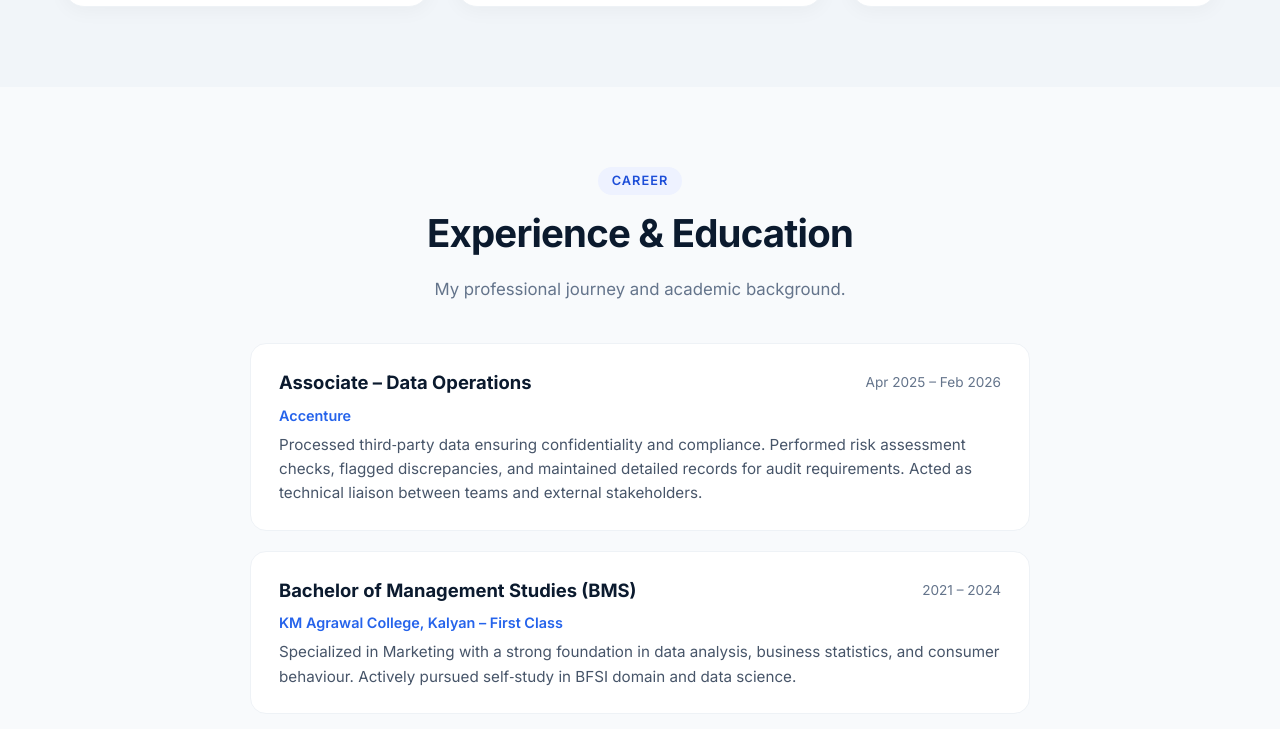
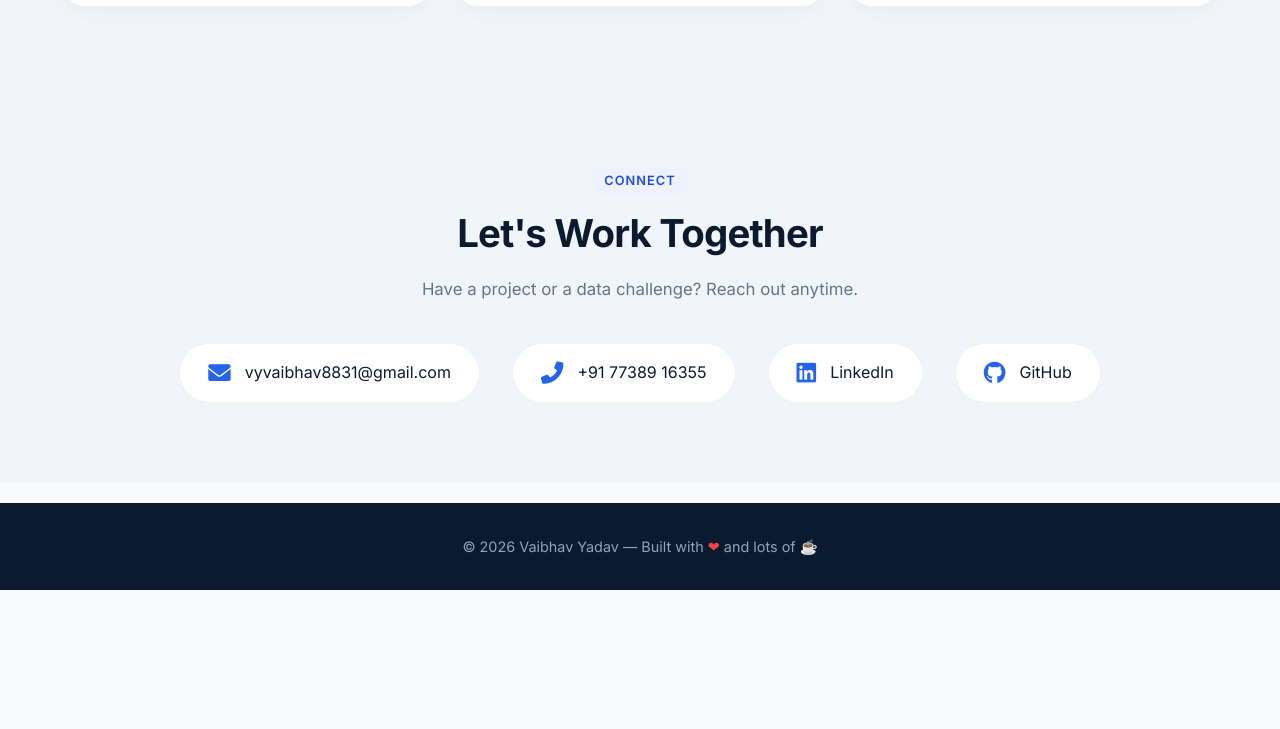
Before and after one commit to vaibhav8831/vaibhav8831.github.io, a plain HTML site: page index.html in a window 1280 px wide. Shown: the part 2071-2800 px from the top of the page. After the commit the page ends 2661 px from the top, so only its background shows below. Drawn offline with Linux system fonts and the light colour scheme.

Commit message:
Remove experience and education sections
Removed experience and education sections from the HTML.

```diff
--- a/index.html
+++ b/index.html
@@ -383,52 +383,6 @@
             color: #1d4ed8;
         }
 
-        /* ---------- EXPERIENCE / EDUCATION ---------- */
-        .timeline-item {
-            background: #fff;
-            border-radius: 16px;
-            padding: 24px 28px;
-            margin-bottom: 20px;
-            border: 1px solid #eef2f6;
-            transition: box-shadow 0.2s;
-        }
-
-        .timeline-item:hover {
-            box-shadow: 0 8px 24px rgba(0, 0, 0, 0.04);
-        }
-
-        .timeline-item .meta {
-            display: flex;
-            justify-content: space-between;
-            align-items: center;
-            flex-wrap: wrap;
-            gap: 8px;
-            margin-bottom: 6px;
-        }
-
-        .timeline-item .meta h3 {
-            font-weight: 700;
-            font-size: 1.15rem;
-        }
-
-        .timeline-item .meta .date {
-            font-size: 0.85rem;
-            color: #64748b;
-            font-weight: 500;
-        }
-
-        .timeline-item .sub {
-            font-weight: 600;
-            color: #2563eb;
-            font-size: 0.9rem;
-            margin-bottom: 6px;
-        }
-
-        .timeline-item p {
-            color: #475569;
-            font-size: 0.95rem;
-        }
-
         /* ---------- CONTACT ---------- */
         .contact-grid {
             display: flex;
@@ -574,7 +528,6 @@
                 <a href="#about">About</a>
                 <a href="#skills">Skills</a>
                 <a href="#projects">Projects</a>
-                <a href="#experience">Experience</a>
                 <a href="#contact" class="btn-primary">Contact</a>
             </div>
         </div>
@@ -741,64 +694,6 @@
         </div>
     </section>
 
-    <!-- ========== EXPERIENCE & EDUCATION ========== -->
-    <section id="experience">
-        <div class="container">
-            <div class="text-center">
-                <span class="section-label">Career</span>
-                <h2 class="section-title">Experience &amp; Education</h2>
-                <p class="section-subtitle mx-auto">
-                    My professional journey and academic background.
-                </p>
-            </div>
-
-            <div style="max-width:780px; margin:0 auto;">
-                <!-- Experience -->
-                <div class="timeline-item">
-                    <div class="meta">
-                        <h3>Associate – Data Operations</h3>
-                        <span class="date">Apr 2025 – Feb 2026</span>
-                    </div>
-                    <div class="sub">Accenture</div>
-                    <p>
-                        Processed third‑party data ensuring confidentiality and compliance.
-                        Performed risk assessment checks, flagged discrepancies, and
-                        maintained detailed records for audit requirements. Acted as
-                        technical liaison between teams and external stakeholders.
-                    </p>
-                </div>
-
-                <!-- Education -->
-                <div class="timeline-item">
-                    <div class="meta">
-                        <h3>Bachelor of Management Studies (BMS)</h3>
-                        <span class="date">2021 – 2024</span>
-                    </div>
-                    <div class="sub">KM Agrawal College, Kalyan – First Class</div>
-                    <p>
-                        Specialized in Marketing with a strong foundation in data
-                        analysis, business statistics, and consumer behaviour.
-                        Actively pursued self‑study in BFSI domain and data science.
-                    </p>
-                </div>
-
-                <!-- Certification highlight -->
-                <div class="timeline-item" style="background:#eef2ff; border-color:#2563eb40;">
-                    <div class="meta">
-                        <h3><i class="fas fa-certificate" style="color:#2563eb;"></i> Data Science Certification</h3>
-                        <span class="date">2025</span>
-                    </div>
-                    <div class="sub">Self‑study &amp; Industry Resources</div>
-                    <p>
-                        Completed focused coursework in Python for data analysis,
-                        SQL for data extraction, and Tableau for visual storytelling.
-                        Continuously building expertise in banking &amp; finance analytics.
-                    </p>
-                </div>
-            </div>
-        </div>
-    </section>
-
     <!-- ========== CONTACT ========== -->
     <section id="contact" style="background:#f1f5f9;">
         <div class="container">
```
